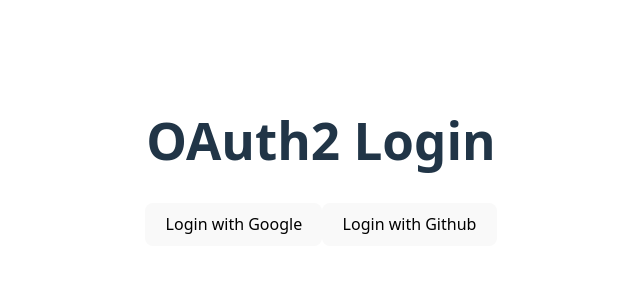
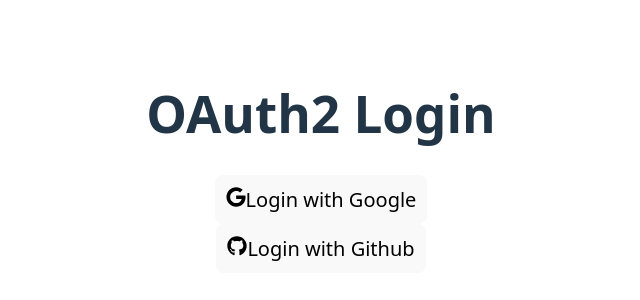
Before and after one commit to mads-bohn/oauth2-practice, a React (Vite) app in the folder oauth2-practice-ui/: page / in a window 1280 px wide. Shown: the part 238-538 px from the top of the page, without its empty margins (319-959 px from the left). Built offline with nearby package versions, Linux system fonts and the light colour scheme.

Commit message:
button icons and styling

```diff
--- a/oauth2-practice-ui/src/components/Home.jsx
+++ b/oauth2-practice-ui/src/components/Home.jsx
@@ -1,4 +1,5 @@
 import React from 'react'
+import { FaGoogle, FaGithub } from "react-icons/fa";
 
 export default function Home() {
 
@@ -10,11 +11,17 @@
         window.location.href = 'http://localhost:8080/oauth2/authorization/github'
     }
 
+    const buttonStyle = {
+      fontSize: "20px",
+      padding: "10px"
+    }
+
   return (
     <div>
         <h1>OAuth2 Login</h1>
-        <button onClick={openGoogle}>Login with Google</button>
-        <button onClick={openGithub}>Login with Github</button>
+        <button onClick={openGoogle} style={buttonStyle}><FaGoogle />Login with Google</button>
+        <br />
+        <button onClick={openGithub} style={buttonStyle}><FaGithub />Login with Github</button>
     </div>
   )
 }
```
